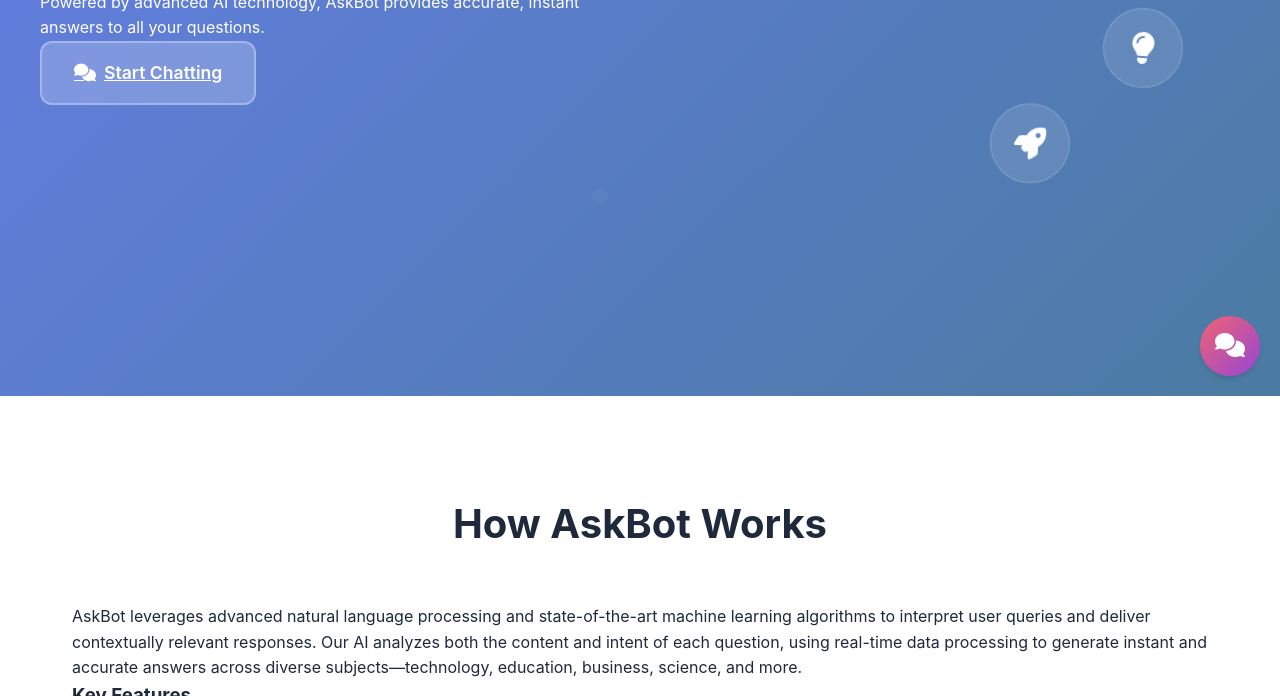
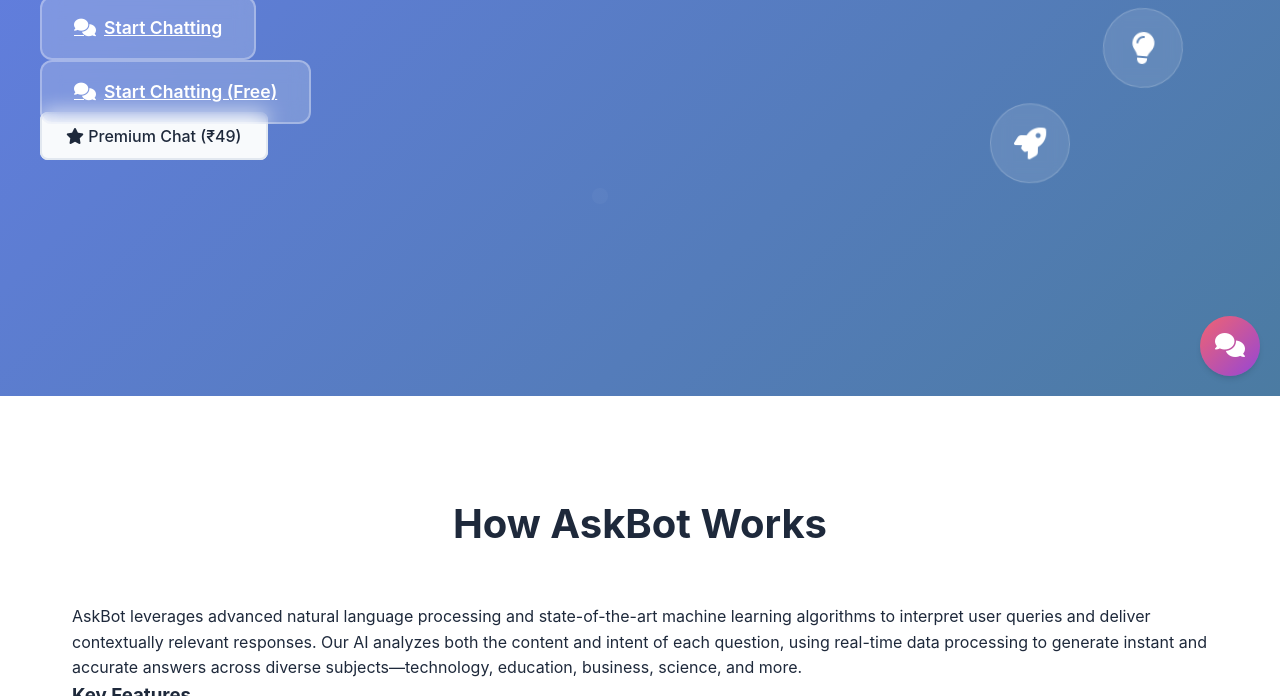
Before and after one commit to Karthik321-coder/askbot-2.O, a plain HTML site: page index.html in a window 1280 px wide. Shown: the part 404-1100 px from the top of the page. Drawn offline with nearby package versions, Linux system fonts and the light colour scheme; no server answers.

Commit message:
Update index.html

```diff
--- a/index.html
+++ b/index.html
@@ -153,6 +153,16 @@
                     <!-- ✅ FIXED: Changed from button to link -->
                     <a href="paid-chat.html" class="cta-primary">
                         <i class="fas fa-comments"></i> Start Chatting
+                        <!-- For free version -->
+<a href="free-chat.html" class="cta-primary">
+    <i class="fas fa-comments"></i> Start Chatting (Free)
+</a>
+
+<!-- For premium version -->
+<a href="paid-chat.html" class="cta-secondary">
+    <i class="fas fa-star"></i> Premium Chat (₹49)
+</a>
+
                     </a>
                 </div>
                 <div class="hero-visual">
```
